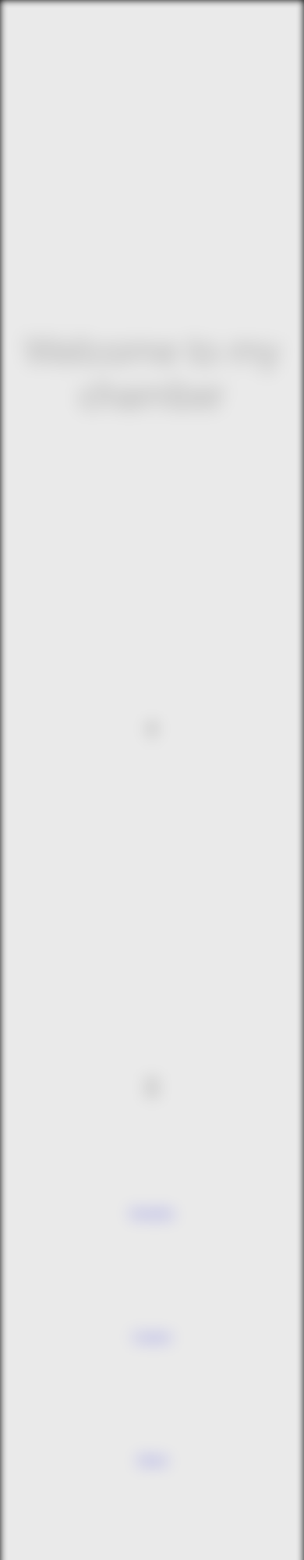
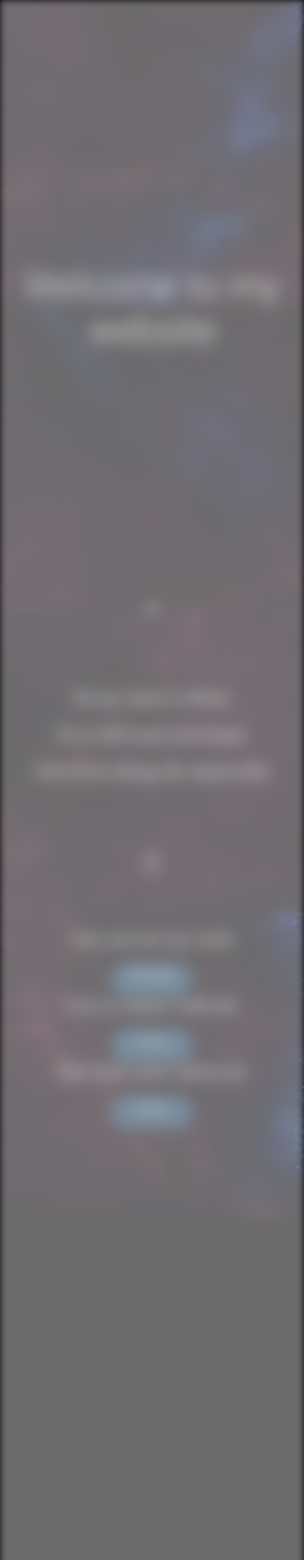
Before and after one commit to BrianStinerGithub/Portfolio-Site, a Flask app: page / in a window 390 px wide. Shown: the top 2000 px of the page at 78% size. Run offline with Flask 2, Linux system fonts and the light colour scheme; some libraries are stand-ins or nearby versions.

```diff
--- a/static/css/index.css
+++ b/static/css/index.css
@@ -4,6 +4,10 @@ body {
     margin: 0;
     padding: 0;
     overflow-x: hidden;
+    background-color: #000;
+    background-image: url("../../static/png/pagebackground.jpg");
+    background-repeat: no-repeat;
+    background-size: cover;
 }
 
 /* loading effect */
@@ -99,7 +103,12 @@ body {
     width: 100%;
 }
 div.spacer {
-    min-height: 50vh;
+    min-height: 40vh;
+    width: 100%;
+}
+div.material-icons {
+    color:#fff;
+    margin: 3em;
 }
 h1 {
     font-family: 'Roboto', sans-serif;
@@ -117,11 +126,24 @@ p {
     margin: 0 0 20px 0;
     text-align: center;
     color: #fff;
-    min-height: 5em;
+    min-height: 1em;
 }
 a {
     margin: auto;
-    display: flex;
+    display: block;
     justify-content: center;
     align-items: center;
+    text-align: center;
+    text-decoration: none;
+    padding: 2px;
+    height: 30px;
+    width: 90px;
+    color: #fff;
+    border: #3498db solid 2px;
+    border-radius: 15px;
+    background-color: #3498db6e;
+    box-shadow: 0 0 10px #000;
 }
+a:hover {
+    background-color: #3498db;
+}
--- a/static/js/glassSmash.js
+++ b/static/js/glassSmash.js
@@ -1,6 +1,6 @@
 const canvas = document.getElementById("frosted-glass"),
 	context = canvas.getContext("2d"),
-	newAvailangles = [],
+    newAvailangles = [],
 	radiusList = [
 		// radiusList = [log10(x) for x in range(2, 10)] +
 		//              [log2(x) for x in range(2, 10)] +
@@ -13,6 +13,7 @@ const canvas = document.getElementById("frosted-glass"),
 		24.0, 120.0,
 	],
     sfx = new Audio("../../static/mp3/glassHit.mp3");
+    timesSmashed = 0;
     context.lineWidth = 1;
 	context.strokeStyle = "black";
 console.log("Initializing...");
@@ -20,7 +21,10 @@ console.log("Initializing...");
 for (i = 0; i < 360; i++) {
     newAvailangles.push(i);
 }
-
+shatterGlass = () => {
+    console.log("Shattering glass...");
+    canvas.style.display = "none";
+}
 
 
 // ? This is the star of the show.
@@ -32,7 +36,11 @@ function createSmash(X, Y) {
 	drawStarCracks(X, Y);           // Draw a lot long thin lines from center
     //generateCrackleWeb(X, Y);       // Draw bunch of really tiny shards near the center
     // eraseBlob(X, Y);               // A blob shape made of 3 random circles near the center is fully punched out
-
+    timesSmashed++;
+    console.log("timesSmashed:", timesSmashed);
+    if(timesSmashed >= 10) {
+        shatterGlass();
+    }
 }
 
 
--- a/templates/index.html
+++ b/templates/index.html
@@ -57,8 +57,7 @@
     <div id="page" >
 
         <div class="spacer"></div>
-        <h1>Welcome to my chamber</h1>
-        <p>scroll down</p>
+        <h1>Welcome to my website</h1>
         <div class="material-icons">arrow_downward</div>"
 
         <p>Hi my name is Brian</p>
@@ -72,8 +71,10 @@
         <a href="{{ url_for('contact') }}">Contact</a>
         <p>&& learn more about me</p>
         <a href="{{ url_for('about') }}">About</a>
+        <div class="spacer"></div>
 
     </div>
+
 
     <script src=" {{ url_for('static', filename='js/glassSmash.js') }} "></script>
 
```
Also changed, not shown: static/css/portfolio.css (+8 -0 lines), static/css/style.css (+5 -2 lines), static/png/corona_bk.png (deleted), static/png/corona_dn.png (deleted), static/png/corona_ft.png (deleted), static/png/corona_lf.png (deleted), static/png/corona_rt.png (deleted), static/png/corona_up.png (deleted), static/png/pagebackground.jpg (added).
